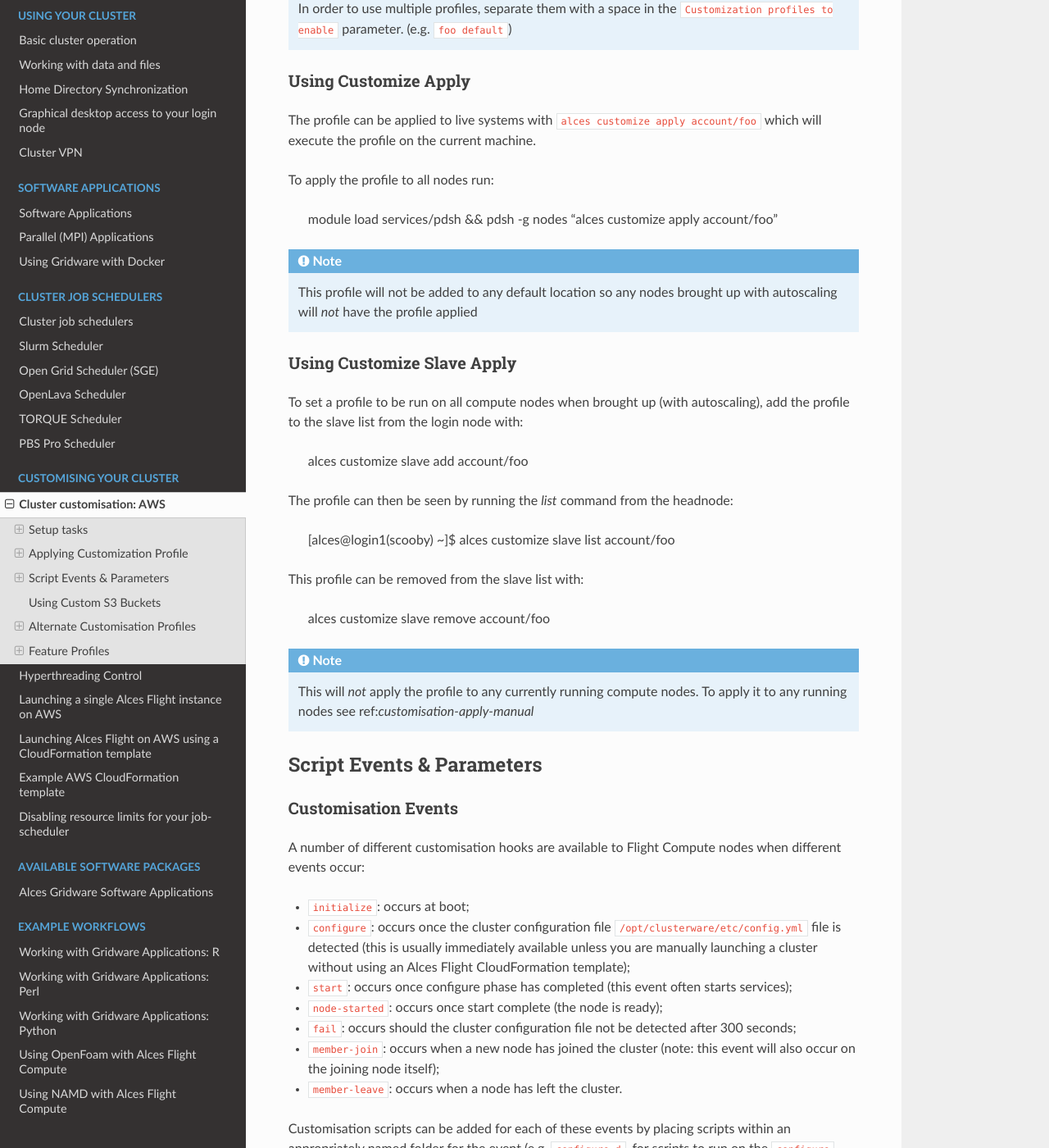
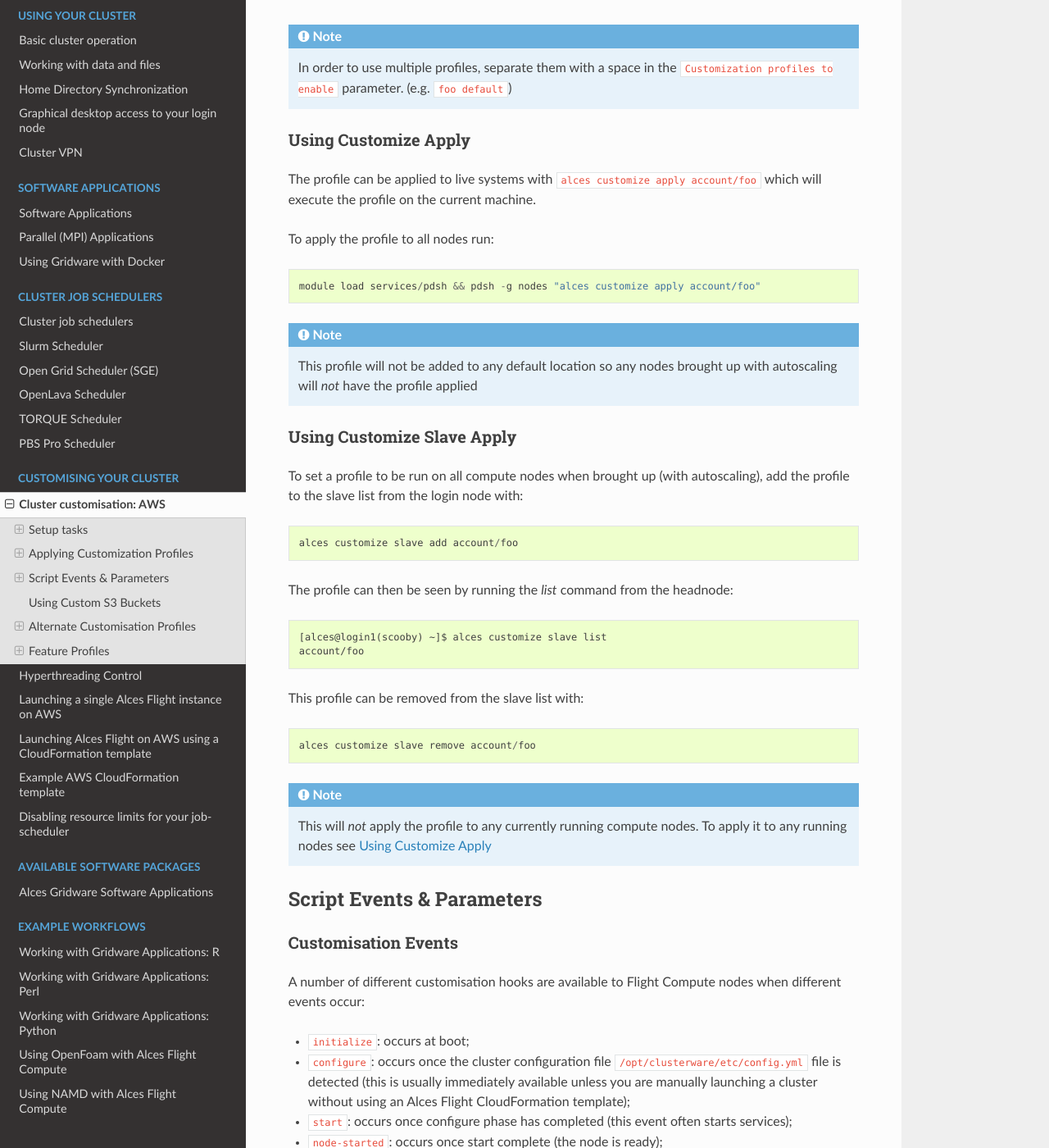
Before and after one commit to alces-software/flight-appliance-docs, a Sphinx documentation site: the page built from docs/source/customisation/customisation.rst, in a window 1280 px wide and 1400 px high, scrolled down 3191 px. Shown: the whole window at 82% size. Built offline with Sphinx 7.4.7 and the Read the Docs theme 2.0.0, drawn with Linux system fonts in a browser that asks for light colours; some of the changed text lies outside the part shown.

Commit message:
English and formatting

```diff
--- a/docs/source/customisation/customisation.rst
+++ b/docs/source/customisation/customisation.rst
@@ -29,21 +29,21 @@
     [alces@login1(scooby) ~]$ alces about customizer
      Customizer bucket prefix: s3://alces-flight-a1i0ytdmvzv3ztv3/customizer
 
-A new S3 bucket must be created using the prefix provided in the information above. Using one of the available tools, such as ``alces storage``, ``s3cmd`` or the S3 web console - create a new bucket with an appropriate name; for instance, in the example above the bucket would be called:
+A new S3 bucket must be created using the prefix provided in the information above. Using one of the available tools, such as ``alces storage``, ``s3cmd`` or the S3 web console - create a new bucket with an appropriate name; for instance, in the example above the bucket would be called:::
 
-    ``alces-flight-a1i0ytdmvzv3ztv3``
+    alces-flight-a1i0ytdmvzv3ztv3
 
-Once the bucket is created - create a "folder" within the bucket named:
+Once the bucket is created - create a "folder" within the bucket named:::
 
-    ``customizer``
+    customizer
 
 Now, from within the ``customizer`` folder - create another folder named ``default``, this sets up the ``default`` customiser profile.
 
 From within the ``default`` folder, you must create a folder for each customisation event you would like to add customisation scripts for; customisation scripts for this event will then be placed in this folder. See :ref:`customisation-events` for the different events available.
 
-If you are unsure which event you should use, for most simple customisations such as installing additional system packages or creating new users you will probably want the ``configure`` event. In this case you would create a new folder within the ``default`` folder named:
+If you are unsure which event you should use, for most simple customisations such as installing additional system packages or creating new users you will probably want the ``configure`` event. In this case you would create a new folder within the ``default`` folder named:::
 
-    ``configure.d``
+    configure.d
 
 .. note:: It is important that the bucket and folders are created with the correct names - failing to create the bucket and folders with the correct names will mean that the Alces customiser will not be able to locate customisation information.
 
@@ -63,9 +63,9 @@
 
 .. note:: Customisation scripts are run in unattended mode, and should be written to complete without interactive input.
 
-Once the bash script has been created - upload it to your S3 bucket into the ``configure.d`` folder previously created, for example:
+Once the bash script has been created - upload it to your S3 bucket into the ``configure.d`` folder previously created, for example:::
 
-    ``s3://alces-flight-<account hash>/customizer/default/configure.d/emacs.sh``
+    s3://alces-flight-<account hash>/customizer/default/configure.d/emacs.sh
 
 You can upload multiple customisation scripts to each event folder within the profile folder - each of the scripts will be run whenever the given event occurs.
 
@@ -95,15 +95,15 @@
 
 .. _customisation-apply-methods:
 
-Applying Customization Profile
-==============================
+Applying Customization Profiles
+===============================
 
 There are 3 ways in which a feature profile can be applied to a system. Each method applies the profile in a slightly different way.
 
 At Formation
 ------------
 
-To apply profiles when launching the Alces Flight Compute CloudFormation templates, enter the profile name(s) in the ``Customization profiles to enable`` parameter - the customiser tool will then run each of the scripts in the ``foo`` profile. This will apply the profile to run on all systems (both the login & compute nodes) when they boot up.
+To apply profiles when launching the Alces Flight Compute CloudFormation templates, enter the profile name(s) in the ``Customization profiles to enable`` parameter - the customiser tool will then run each of the scripts in the ``foo`` profile. This will apply the profile to all systems (both the login & compute nodes) when they boot up.
 
 If the profile(s) you wish to use are in a different storage container than the default, see :ref:`customisation-custom-bucket`.
 
@@ -116,7 +116,7 @@
 
 The profile can be applied to live systems with ``alces customize apply account/foo`` which will execute the profile on the current machine.
 
-To apply the profile to all nodes run:
+To apply the profile to all nodes run: ::
 
     module load services/pdsh && pdsh -g nodes "alces customize apply account/foo"
 
@@ -125,20 +125,20 @@
 Using Customize Slave Apply
 ---------------------------
 
-To set a profile to be run on all compute nodes when brought up (with autoscaling), add the profile to the slave list from the login node with:
+To set a profile to be run on all compute nodes when brought up (with autoscaling), add the profile to the slave list from the login node with: ::
 
     alces customize slave add account/foo
 
-The profile can then be seen by running the `list` command from the headnode:
+The profile can then be seen by running the `list` command from the headnode: ::
 
     [alces@login1(scooby) ~]$ alces customize slave list
     account/foo
 
-This profile can be removed from the slave list with:
+This profile can be removed from the slave list with: ::
 
     alces customize slave remove account/foo
 
-.. note:: This will *not* apply the profile to any currently running compute nodes. To apply it to any running nodes see ref:`customisation-apply-manual`
+.. note:: This will *not* apply the profile to any currently running compute nodes. To apply it to any running nodes see :ref:`customisation-apply-manual`
 
 Script Events & Parameters
 ==========================
```
